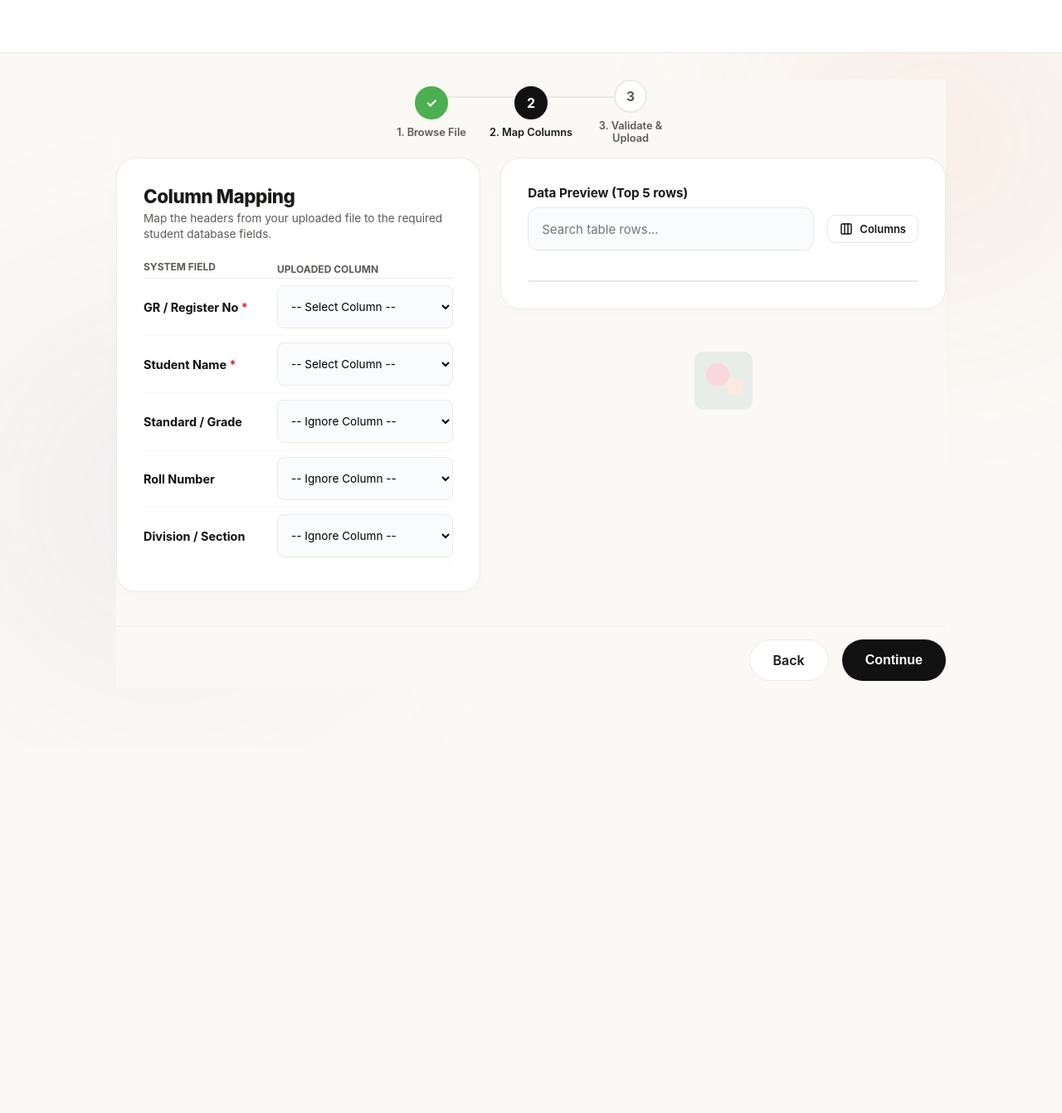
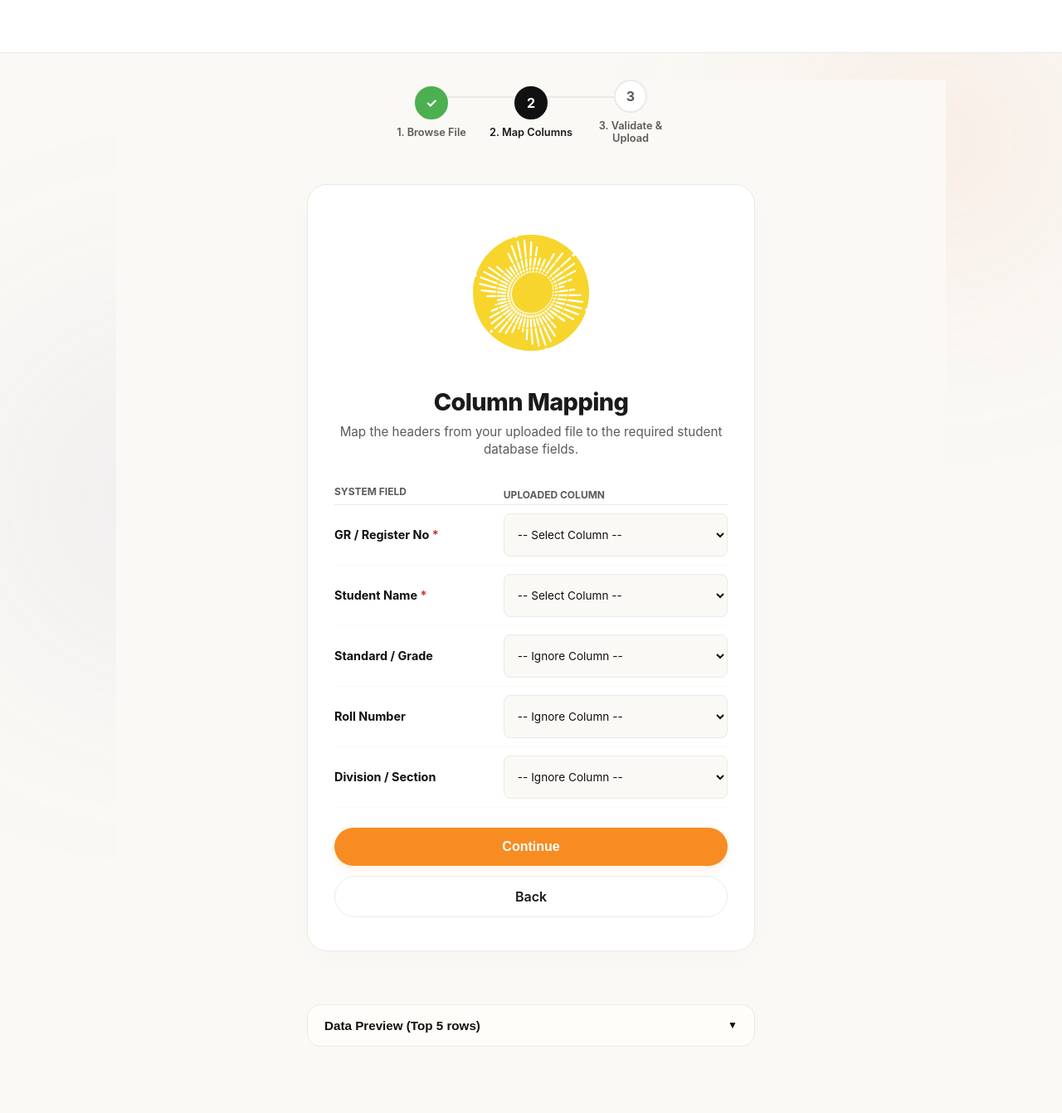
Before and after one commit to bloomfieldllp/bloom_app, a FastAPI app: template templates/school/import_map.html in a window 1280 px wide; the page is wider, and only the part inside the window is pictured. Shown: that part at 83% size. Before the commit the page ends 821 px from the top of that part, so only its background shows below. Run offline with FastAPI, Linux system fonts and the light colour scheme; the template is opened without the code that fills it, so the values that code supplies are empty; parts of the project's set-up code (start-up, migrations or seed data) failed here and were passed over; some libraries are stand-ins or nearby versions.

Commit message:
Redesign school admin Excel upload portal to match storyboard mockup visual layout and style guidelines

```diff
--- a/static/css/style.css
+++ b/static/css/style.css
@@ -1516,3 +1516,114 @@ textarea.form-control {
     pointer-events: none;
     transition: opacity 0.15s ease;
 }
+
+/* Excel Redesign Styles */
+.school-admin-portal .upload-centered-card {
+    background: #ffffff;
+    border: 1px solid #EBEAE4;
+    border-radius: 24px;
+    padding: 2.5rem 2rem;
+    box-shadow: 0 8px 30px rgba(0, 0, 0, 0.02);
+    max-width: 540px;
+    width: 100%;
+    margin: 2rem auto 1.5rem auto;
+    text-align: center;
+    box-sizing: border-box;
+}
+
+.school-admin-portal .upload-illustration-container {
+    position: relative;
+    width: 260px;
+    height: 180px;
+    margin: 0 auto 1.5rem auto;
+    display: flex;
+    align-items: center;
+    justify-content: center;
+}
+
+.school-admin-portal .upload-ill-bg {
+    position: absolute;
+    border-radius: 50%;
+    z-index: 1;
+}
+
+.school-admin-portal .upload-ill-bg.orange {
+    background-color: #F78C22; /* brand orange */
+}
+
+.school-admin-portal .upload-ill-bg.yellow {
+    background-color: #F7D116; /* brand yellow */
+}
+
+.school-admin-portal .upload-ill-bg.teal {
+    background-color: #02858D; /* brand teal */
+}
+
+.school-admin-portal .upload-ill-fg {
+    position: relative;
+    z-index: 2;
+    max-width: 100%;
+    max-height: 100%;
+    height: auto;
+    display: block;
+}
+
+.school-admin-portal .btn-primary-orange {
+    background-color: #f78c22 !important;
+    color: #ffffff !important;
+    border: none !important;
+    border-radius: 30px !important;
+    padding: 14px 36px !important;
+    font-weight: 700 !important;
+    font-size: 1rem !important;
+    cursor: pointer !important;
+    transition: all 0.2s ease !important;
+    display: inline-flex !important;
+    align-items: center !important;
+    justify-content: center !important;
+    text-decoration: none !important;
+    box-shadow: 0 4px 12px rgba(247, 140, 34, 0.15) !important;
+}
+
+.school-admin-portal .btn-primary-orange:hover {
+    background-color: #e07718 !important;
+    transform: translateY(-1px) !important;
+    box-shadow: 0 6px 16px rgba(247, 140, 34, 0.25) !important;
+}
+
+.school-admin-portal .upload-guidelines-accordion {
+    max-width: 540px;
+    width: 100%;
+    margin: 0 auto 3rem auto;
+    border: 1px solid #EBEAE4;
+    border-radius: 16px;
+    background: #FFFDF9;
+    overflow: hidden;
+    text-align: left;
+}
+
+.school-admin-portal .upload-guidelines-header {
+    width: 100%;
+    padding: 1rem 1.25rem;
+    background: none;
+    border: none;
+    text-align: left;
+    font-weight: 700;
+    font-size: 0.95rem;
+    color: #111;
+    cursor: pointer;
+    display: flex;
+    justify-content: space-between;
+    align-items: center;
+}
+
+.school-admin-portal .upload-guidelines-content {
+    padding: 0 1.25rem 1.25rem 1.25rem;
+    font-size: 0.85rem;
+    color: #5C5A56;
+    display: none;
+}
+
+.school-admin-portal .upload-guidelines-content.open {
+    display: block;
+}
--- a/templates/school/import_map.html
+++ b/templates/school/import_map.html
@@ -25,26 +25,31 @@
         <input type="hidden" name="temp_file_path" value="{{ temp_file_path }}">
         <input type="hidden" name="filename" value="{{ filename }}">
 
-        <div style="display: grid; grid-template-columns: 0.9fr 1.1fr; gap: 1.5rem; align-items: start;">
-            <!-- Left: Mapping Controls -->
-            <div class="admin-card" style="padding: 1.25rem;">
-                <h2 style="font-weight: 800; font-size: 1.4rem; margin: 0 0 0.25rem 0; letter-spacing: -0.02em;" id="lbl-heading">Column Mapping</h2>
-                <p style="color: var(--text-secondary); margin: 0 0 1rem 0; font-size: 0.85rem; line-height: 1.4;" id="lbl-subheading">Map the headers from your uploaded file to the required student database fields.</p>
+        <!-- Main Centered Content Card -->
+        <div class="upload-centered-card">
+            <!-- Center illustration with overlapping background blobs -->
+            <div class="upload-illustration-container">
+                <div class="upload-ill-bg yellow" style="width: 140px; height: 140px; top: 20px; left: 60px; opacity: 0.9;"></div>
+                <img src="/static/images/SVG_files/Asset 2.svg" alt="Column Mapping" class="upload-ill-fg" style="max-height: 140px;">
+            </div>
 
-                <table style="width: 100%; border-collapse: collapse; font-size: 0.9rem;">
+            <h2 style="font-weight: 800; font-size: 1.8rem; margin: 0 0 0.5rem 0; letter-spacing: -0.02em;" id="lbl-heading">Column Mapping</h2>
+            <p style="color: var(--text-secondary); margin: 0 0 1.5rem 0; font-size: 0.95rem; line-height: 1.4;" id="lbl-subheading">Map the headers from your uploaded file to the required student database fields.</p>
+
+            <table style="width: 100%; border-collapse: collapse; font-size: 0.9rem; text-align: left; margin-bottom: 1.5rem;">
                 <thead>
                     <tr style="border-bottom: 1px solid #EBEAE4;">
-                            <th style="text-align: left; padding: 6px 0; color: var(--text-secondary); font-size: 0.75rem; text-transform: uppercase;" id="lbl-col-system">System Field</th>
-                            <th style="text-align: left; padding: 6px 0 0 8px; color: var(--text-secondary); font-size: 0.75rem; text-transform: uppercase;" id="lbl-col-uploaded">Uploaded Column</th>
+                        <th style="padding: 8px 0; color: var(--text-secondary); font-size: 0.75rem; text-transform: uppercase;" id="lbl-col-system">System Field</th>
+                        <th style="padding: 8px 0 0 12px; color: var(--text-secondary); font-size: 0.75rem; text-transform: uppercase;" id="lbl-col-uploaded">Uploaded Column</th>
                     </tr>
                 </thead>
                 <tbody>
                     <tr style="border-bottom: 1px solid #FAF9F6;">
-                            <td style="padding: 8px 0; font-weight: 700; color: #111;" id="lbl-field-gr">
+                        <td style="padding: 10px 0; font-weight: 700; color: #111;" id="lbl-field-gr">
                             GR / Register No <span style="color: var(--danger);">*</span>
                         </td>
-                            <td style="padding: 8px 0 8px 8px;">
-                                <select name="gr" class="form-control" required style="padding: 6px 12px; border-radius: 8px; border: 1px solid #EBEAE4; width: 100%; font-size: 0.85rem;">
+                        <td style="padding: 10px 0 10px 12px;">
+                            <select name="gr" class="form-control" required style="padding: 8px 12px; border-radius: 8px; border: 1px solid #EBEAE4; width: 100%; font-size: 0.85rem; background: #faf9f6; color: #111;">
                                 <option value="">-- Select Column --</option>
                                 {% for header in headers %}
                                     <option value="{{ header }}" {% if header.lower() in ['gr', 'gr_no', 'gr no', 'grnumber', 'gr_number', 'register_no', 'reg_no', 'id'] %}selected{% endif %}>
@@ -55,11 +60,11 @@
                         </td>
                     </tr>
                     <tr style="border-bottom: 1px solid #FAF9F6;">
-                            <td style="padding: 8px 0; font-weight: 700; color: #111;" id="lbl-field-name">
+                        <td style="padding: 10px 0; font-weight: 700; color: #111;" id="lbl-field-name">
                             Student Name <span style="color: var(--danger);">*</span>
                         </td>
-                            <td style="padding: 8px 0 8px 8px;">
-                                <select name="name" class="form-control" required style="padding: 6px 12px; border-radius: 8px; border: 1px solid #EBEAE4; width: 100%; font-size: 0.85rem;">
+                        <td style="padding: 10px 0 10px 12px;">
+                            <select name="name" class="form-control" required style="padding: 8px 12px; border-radius: 8px; border: 1px solid #EBEAE4; width: 100%; font-size: 0.85rem; background: #faf9f6; color: #111;">
                                 <option value="">-- Select Column --</option>
                                 {% for header in headers %}
                                     <option value="{{ header }}" {% if header.lower() in ['name', 'student_name', 'student name', 'fullname', 'full_name', 'student'] %}selected{% endif %}>
@@ -70,11 +75,11 @@
                         </td>
                     </tr>
                     <tr style="border-bottom: 1px solid #FAF9F6;">
-                            <td style="padding: 8px 0; font-weight: 700; color: #111;" id="lbl-field-standard">
+                        <td style="padding: 10px 0; font-weight: 700; color: #111;" id="lbl-field-standard">
                             Standard / Grade
                         </td>
-                            <td style="padding: 8px 0 8px 8px;">
-                                <select name="standard" class="form-control" style="padding: 6px 12px; border-radius: 8px; border: 1px solid #EBEAE4; width: 100%; font-size: 0.85rem;">
+                        <td style="padding: 10px 0 10px 12px;">
+                            <select name="standard" class="form-control" style="padding: 8px 12px; border-radius: 8px; border: 1px solid #EBEAE4; width: 100%; font-size: 0.85rem; background: #faf9f6; color: #111;">
                                 <option value="">-- Ignore Column --</option>
                                 {% for header in headers %}
                                     <option value="{{ header }}" {% if header.lower() in ['std', 'standard', 'grade', 'class'] %}selected{% endif %}>
@@ -85,11 +90,11 @@
                         </td>
                     </tr>
                     <tr style="border-bottom: 1px solid #FAF9F6;">
-                            <td style="padding: 8px 0; font-weight: 700; color: #111;" id="lbl-field-roll">
+                        <td style="padding: 10px 0; font-weight: 700; color: #111;" id="lbl-field-roll">
                             Roll Number
                         </td>
-                            <td style="padding: 8px 0 8px 8px;">
-                                <select name="roll_number" class="form-control" style="padding: 6px 12px; border-radius: 8px; border: 1px solid #EBEAE4; width: 100%; font-size: 0.85rem;">
+                        <td style="padding: 10px 0 10px 12px;">
+                            <select name="roll_number" class="form-control" style="padding: 8px 12px; border-radius: 8px; border: 1px solid #EBEAE4; width: 100%; font-size: 0.85rem; background: #faf9f6; color: #111;">
                                 <option value="">-- Ignore Column --</option>
                                 {% for header in headers %}
                                     <option value="{{ header }}" {% if header.lower() in ['roll', 'roll_no', 'roll no', 'rollnumber', 'roll_number'] %}selected{% endif %}>
@@ -100,11 +105,11 @@
                         </td>
                     </tr>
                     <tr style="border-bottom: 1px solid #FAF9F6;">
-                            <td style="padding: 8px 0; font-weight: 700; color: #111;" id="lbl-field-division">
+                        <td style="padding: 10px 0; font-weight: 700; color: #111;" id="lbl-field-division">
                             Division / Section
                         </td>
-                            <td style="padding: 8px 0 8px 8px;">
-                                <select name="division" class="form-control" style="padding: 6px 12px; border-radius: 8px; border: 1px solid #EBEAE4; width: 100%; font-size: 0.85rem;">
+                        <td style="padding: 10px 0 10px 12px;">
+                            <select name="division" class="form-control" style="padding: 8px 12px; border-radius: 8px; border: 1px solid #EBEAE4; width: 100%; font-size: 0.85rem; background: #faf9f6; color: #111;">
                                 <option value="">-- Ignore Column --</option>
                                 {% for header in headers %}
                                     <option value="{{ header }}" {% if header.lower() in ['div', 'division', 'sec', 'section'] %}selected{% endif %}>
@@ -116,27 +121,35 @@
                     </tr>
                 </tbody>
             </table>
+
+            <!-- Form Action Buttons inside card -->
+            <div style="display: flex; flex-direction: column; gap: 0.75rem;">
+                <button type="submit" class="btn-primary-orange" id="lbl-btn-continue" style="width: 100%;">Continue</button>
+                <a href="/school/projects/{{ project._id }}/import" class="btn-secondary-light" id="lbl-btn-back" style="width: 100%;">Back</a>
+            </div>
         </div>
 
-            <!-- Right: Data Preview & Illustration -->
-            <div style="display: flex; flex-direction: column; gap: 1rem;">
-                <!-- Graphic & Preview -->
-                <div class="admin-card" style="padding: 1rem; overflow: hidden;">
-                    <h3 style="font-weight: 700; font-size: 0.95rem; margin: 0 0 0.5rem 0;" id="lbl-preview-title">Data Preview (Top 5 rows)</h3>
-                    <div class="table-container" style="max-height: 220px; width: 100%; min-width: 0; border: 1px solid #EBEAE4; border-radius: 12px; font-size: 0.8rem;">
-                        <table class="enhanced-table" style="font-size: 0.75rem;">
+        <!-- Data Preview Accordion below the card -->
+        <div class="upload-guidelines-accordion" style="margin-top: 1.5rem;">
+            <button type="button" class="upload-guidelines-header" onclick="togglePreview()">
+                <span id="lbl-preview-title" style="font-weight: 700;">Data Preview (Top 5 rows)</span>
+                <span id="preview-icon" style="transition: transform 0.2s ease; font-size: 0.75rem;">▼</span>
+            </button>
+            <div class="upload-guidelines-content" id="preview-content">
+                <div class="table-container" style="max-height: 250px; overflow: auto; border: 1px solid #EBEAE4; border-radius: 12px; font-size: 0.8rem; background: #ffffff;">
+                    <table class="enhanced-table" style="font-size: 0.75rem; width: 100%; border-collapse: collapse;">
                         <thead>
-                                <tr>
+                            <tr style="background: #faf9f6; border-bottom: 1px solid #EBEAE4;">
                                 {% for header in headers %}
-                                        <th style="padding: 8px 10px !important; font-size: 0.7rem !important;">{{ header }}</th>
+                                    <th style="padding: 10px 12px; font-weight: 700; text-align: left;">{{ header }}</th>
                                 {% endfor %}
                             </tr>
                         </thead>
                         <tbody>
                             {% for row in preview_rows %}
-                                    <tr>
+                                <tr style="border-bottom: 1px solid #FAF9F6;">
                                     {% for val in row %}
-                                            <td style="padding: 8px 10px !important;">{{ val }}</td>
+                                        <td style="padding: 10px 12px; color: #5C5A56;">{{ val }}</td>
                                     {% endfor %}
                                 </tr>
                             {% endfor %}
@@ -144,24 +157,6 @@
                     </table>
                 </div>
             </div>
-
-                <!-- Abstract graphic -->
-                <div style="display: flex; justify-content: center; align-items: center;">
-                    <div style="width: 100%; max-width: 140px; opacity: 0.85;">
-                        <svg viewBox="0 0 400 400" width="100%" height="auto" fill="none" xmlns="http://www.w3.org/2000/svg">
-                            <rect x="100" y="100" width="200" height="200" rx="30" fill="#D8E2DC" opacity="0.6"/>
-                            <circle cx="180" cy="180" r="40" fill="#FFCAD4" opacity="0.8"/>
-                            <circle cx="240" cy="220" r="30" fill="#FFE5D9" opacity="0.9"/>
-                        </svg>
-                    </div>
-                </div>
-            </div>
-        </div>
-
-        <!-- Footer Buttons always in viewport -->
-        <div style="margin-top: 1.5rem; display: flex; gap: 1rem; justify-content: flex-end; border-top: 1px solid #EBEAE4; padding-top: 1rem; margin-bottom: 0.5rem;">
-            <a href="/school/projects/{{ project._id }}/import" class="btn-secondary-light" id="lbl-btn-back">Back</a>
-            <button type="submit" class="btn-primary-dark" id="lbl-btn-continue">Continue</button>
         </div>
     </form>
 </div>
@@ -230,5 +225,12 @@
     }
 
     setLanguage(currentLang);
+
+    function togglePreview() {
+        const content = document.getElementById('preview-content');
+        const icon = document.getElementById('preview-icon');
+        const isOpen = content.classList.toggle('open');
+        icon.style.transform = isOpen ? 'rotate(180deg)' : 'rotate(0deg)';
+    }
 </script>
 {% endblock %}
```
Also changed, not shown: templates/school/import_preview.html (+38 -42 lines), templates/school/import_upload.html (+45 -46 lines). Lines whose indentation alone changed are shown as unchanged.
